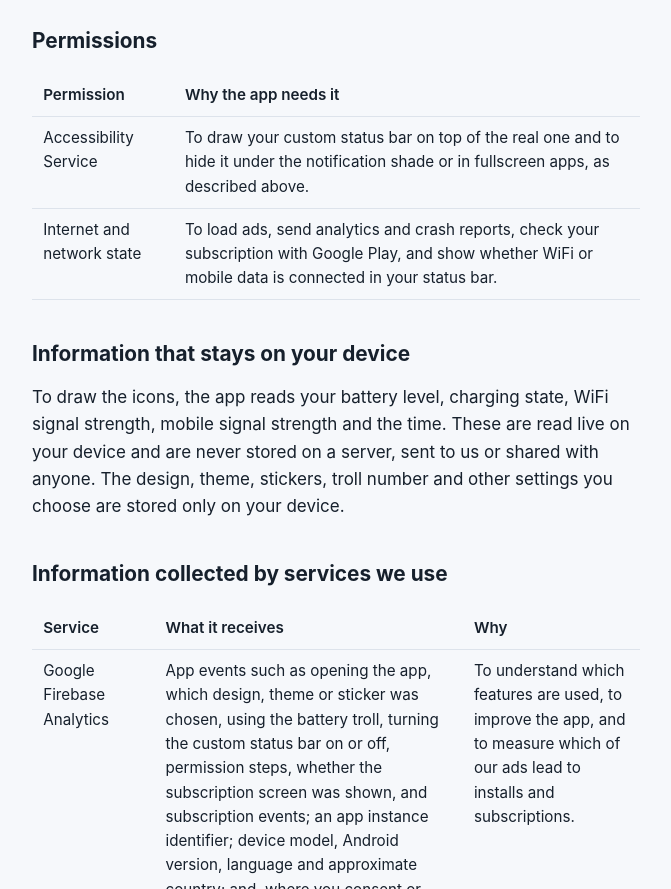
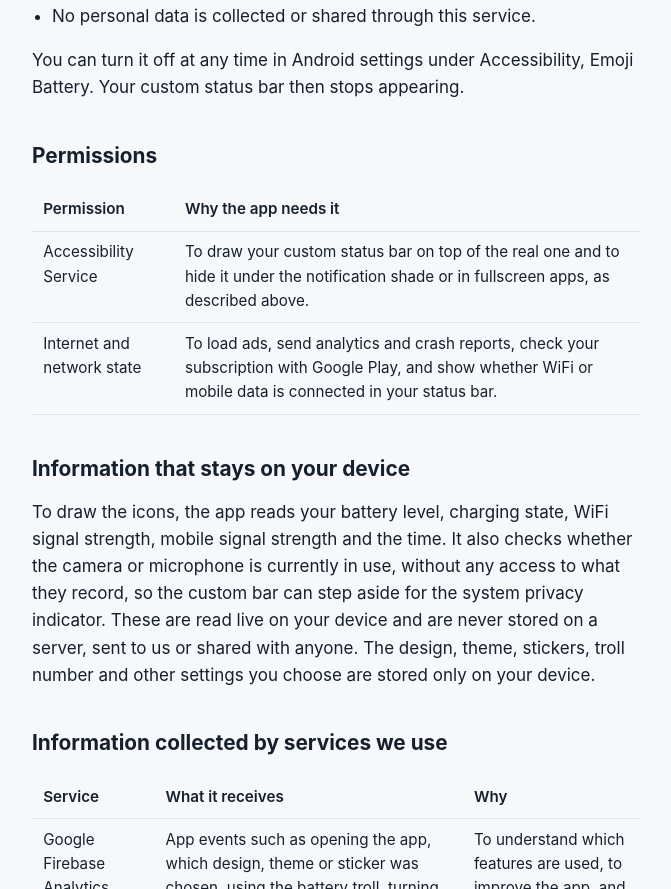
Before and after one commit to Arsh1219/emoji-battery-pages, a plain HTML site: page privacy.html in a window 1280 px wide. Shown: the part 1466-2355 px from the top of the page, without its empty margins (304-975 px from the left). Drawn offline with Linux system fonts and the light colour scheme.

Commit message:
Privacy: camera and microphone in use check (on device, to keep the privacy indicator visible)

```diff
--- a/privacy.html
+++ b/privacy.html
@@ -61,6 +61,7 @@ footer { margin-top: 3.5rem; padding-top: 1.5rem; border-top: 1px solid #DDE3EB;
 <ul>
 <li><strong>The app never reads what is on your screen.</strong> The Accessibility Service is used only to draw your custom status bar on top of the real one. It does not read your screen content, typed text, passwords, messages or notifications.</li>
 <li>Your battery level, charging state, WiFi and mobile signal strength are read on your device only to draw the icons. None of it leaves your device.</li>
+<li>The app checks only whether the camera or microphone is in use by any app (never what they capture), so it can hide the custom status bar and keep the system privacy indicator visible. This check stays on your device.</li>
 <li>There is no account. You never sign in, and we never ask for your name, email address or phone number.</li>
 <li>We use Google Firebase to count how the app is used and to receive crash reports, and Google AdMob to show ads in the free version. These receive device and usage information described below.</li>
 <li>Subscriptions are handled entirely by Google Play. We never see your payment details.</li>
@@ -85,7 +86,7 @@ footer { margin-top: 3.5rem; padding-top: 1.5rem; border-top: 1px solid #DDE3EB;
 </table></div>
 
 <h2>Information that stays on your device</h2>
-<p>To draw the icons, the app reads your battery level, charging state, WiFi signal strength, mobile signal strength and the time. These are read live on your device and are never stored on a server, sent to us or shared with anyone. The design, theme, stickers, troll number and other settings you choose are stored only on your device.</p>
+<p>To draw the icons, the app reads your battery level, charging state, WiFi signal strength, mobile signal strength and the time. It also checks whether the camera or microphone is currently in use, without any access to what they record, so the custom bar can step aside for the system privacy indicator. These are read live on your device and are never stored on a server, sent to us or shared with anyone. The design, theme, stickers, troll number and other settings you choose are stored only on your device.</p>
 
 <h2>Information collected by services we use</h2>
 <div class="tablewrap"><table>
```
